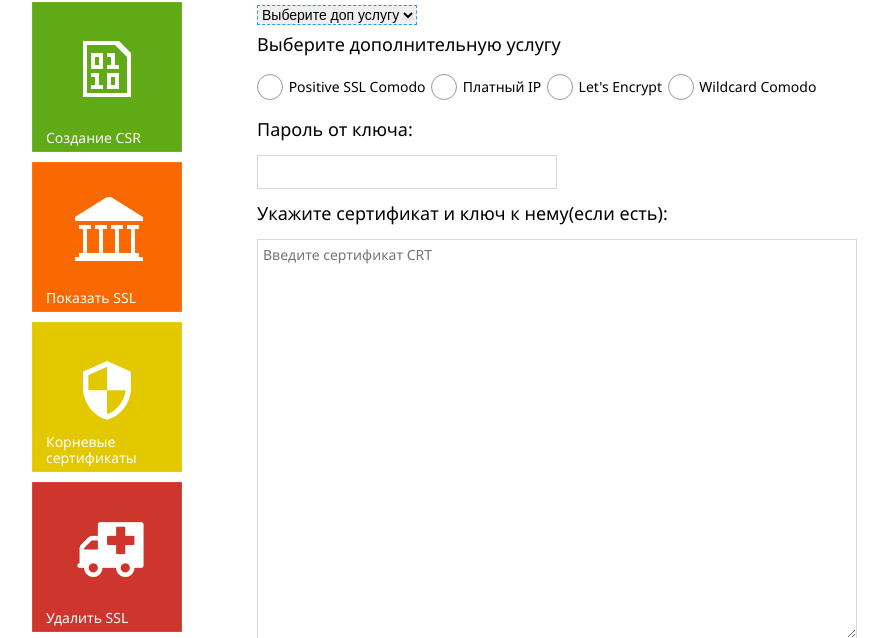
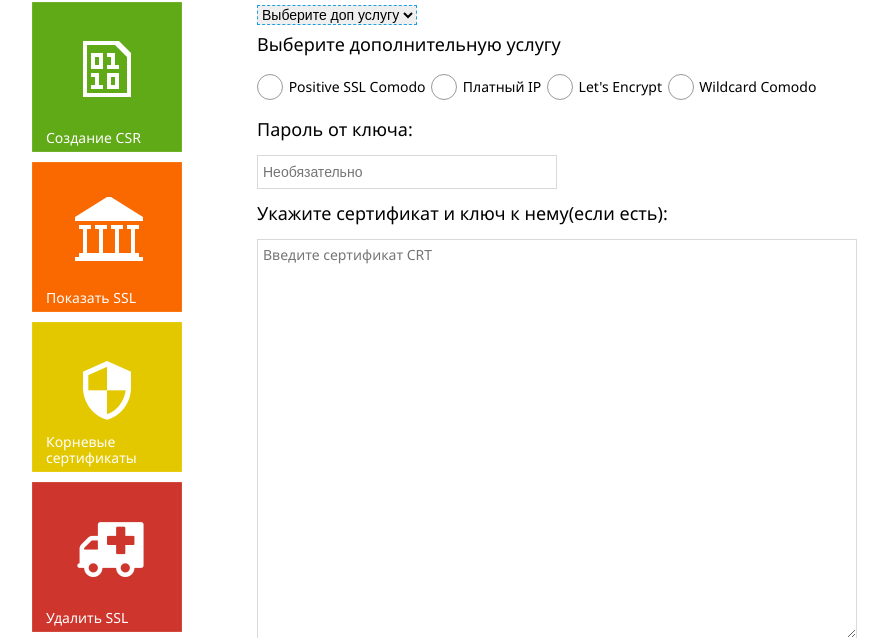
Before and after one commit to agn1/sslweb, a Django app: template templates/index.html in a window 1280 px wide. Shown: the part 223-861 px from the top of the page, without its empty margins (33-921 px from the left). Run offline with Django 3.2, Linux system fonts and the light colour scheme; the template is opened without the code that fills it, so the values that code supplies are empty.

```diff
--- a/templates/index.html
+++ b/templates/index.html
@@ -114,7 +114,7 @@
         </br>
         <h4>Пароль от ключа:</h4>
         <div style="width:300px" class="input-control text">
-          <input name="password"  type="text">
+          <input name="password" placeholder="Необязательно"  type="text">
         </div>
           <h4>Укажите сертификат и ключ к нему(если есть):</h4>
           <div style="width:600px;height:400px"  class="input-control textarea" data-role="input" data-text-auto-resize="false">
```
